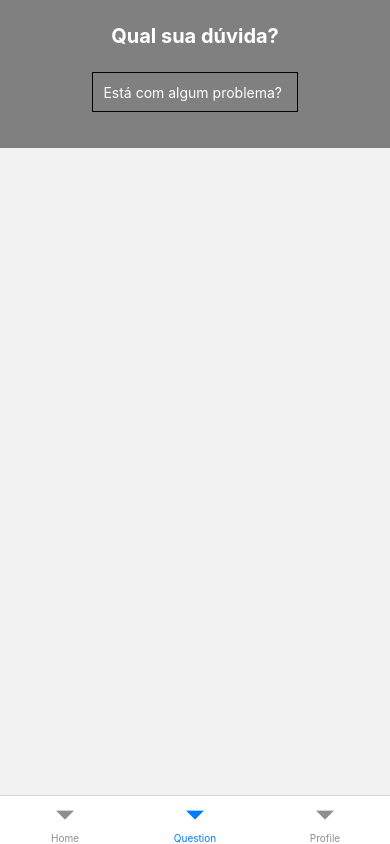
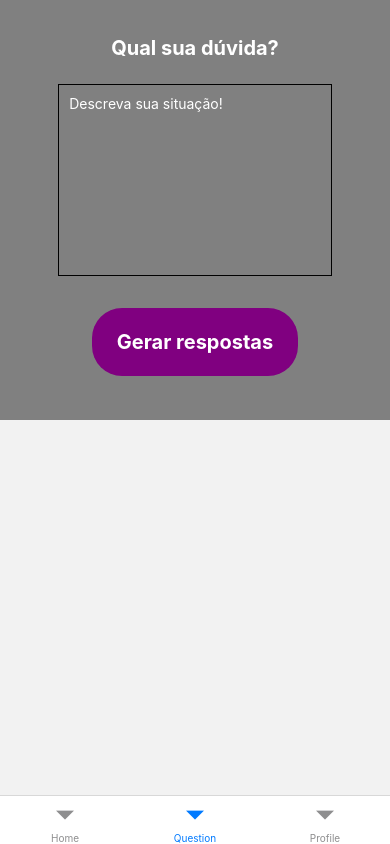
Before and after one commit to Gabriel-ADM/Guru, a React Native app: screen /Question in a window 390 px wide. Built offline with nearby package versions, Linux system fonts and the light colour scheme.

Commit message:
:sparkles::construction: Iniciando protótipo da tela Question

```diff
--- a/screens/Question.jsx
+++ b/screens/Question.jsx
@@ -1,7 +1,7 @@
-import { View, Text, StyleSheet, TextInput } from "react-native";
+import { View, Text, StyleSheet, TextInput, Pressable } from "react-native";
 import { useState } from "react";
 
-export default function Question () {
+export default function Question() {
     const [input, setInput] = useState("");
 
     return (
@@ -10,9 +10,14 @@ export default function Question () {
             <TextInput
                 onChangeText={setInput}
                 value={input}
-                placeholder="Está com algum problema?"
+                placeholder="Descreva sua situação!"
                 style={styles.input}
+                multiline={true}
+                rows={10}
             />
+            <Pressable style={styles.button}>
+                <Text style={styles.paragraph}>Gerar respostas</Text>
+            </Pressable>
         </View>
     )
 }
@@ -24,22 +29,28 @@ const styles = StyleSheet.create(
             justifyContent: 'center',
             padding: 24,
             backgroundColor: 'gray',
-          },
-          paragraph: {
+        },
+        paragraph: {
             margin: 12,
-            marginTop: 0,
             fontSize: 20,
             fontWeight: 'bold',
             textAlign: 'center',
             color: 'white'
-          },
-            input: {
-            height: 40,
-            width: "60%",
+        },
+        input: {
+            height: "100%",
+            width: "80%",
             margin: 12,
             borderWidth: 1,
             padding: 10,
             color: 'white'
-          },
+        },
+        button: {
+            width: "60%",
+            margin: 20,
+            padding: 10,
+            backgroundColor: "purple",
+            borderRadius: "30px",
+        }
     }
 );
```
